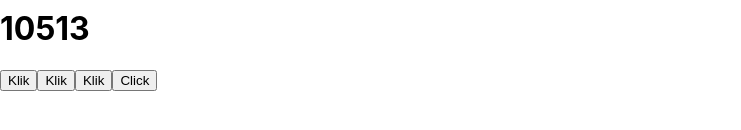
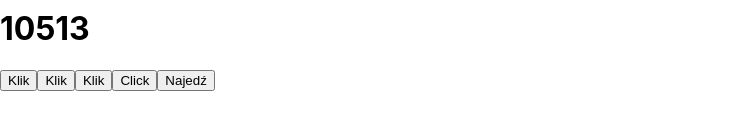
Before and after one commit to MMarek/zadania_11, a React (Create React App) app: page /#/ in a window 1280 px wide. Shown: the part 326-456 px from the top of the page, without its empty margins (0-741 px from the left). Built offline with nearby package versions, Linux system fonts and the light colour scheme.

Commit message:
action button

```diff
--- a/src/components/home.js
+++ b/src/components/home.js
@@ -7,6 +7,7 @@ import Task05 from './task05';
 import Task06 from './task06';
 import Task07 from './task07';
 import Task08 from './task08';
+import Task09 from './task09';
 
 class Home extends Component {
 
@@ -21,6 +22,7 @@ class Home extends Component {
                 <Task06/>
                 <Task07/>
                 <Task08/>
+                <Task09/>
             </>
         )
     }
--- /dev/null
+++ b/src/components/task09.js
@@ -0,0 +1,31 @@
+import React, {Component} from "react";
+
+class Div extends Component{
+    onClick(e) {
+        e.preventDefault();
+        console.log("klik");
+    }
+
+    onMouseEnter(e) {
+        e.preventDefault();
+        console.log("najazd");
+    }
+
+    onMouseLeave(e) {
+        e.preventDefault()
+        console.log("zjazd");
+    }
+
+    render() {
+        return (
+            <button onClick={this.onClick} onMouseEnter={this.onMouseEnter}
+            onMouseLeave={this.onMouseLeave}>Najedź</button>
+        );
+    }
+}
+
+function Task09() {
+    return <Div/>
+}
+
+export default Task09;
```
Also changed, not shown: 1 other file (tests, documents, lock files or other folders).
